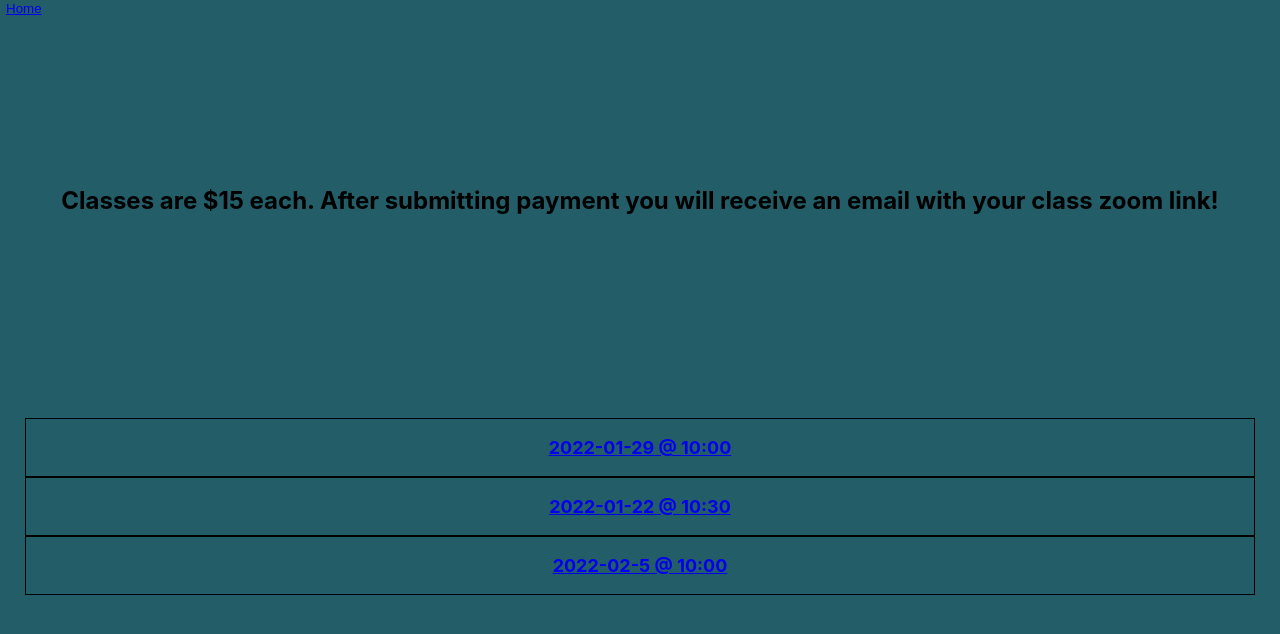
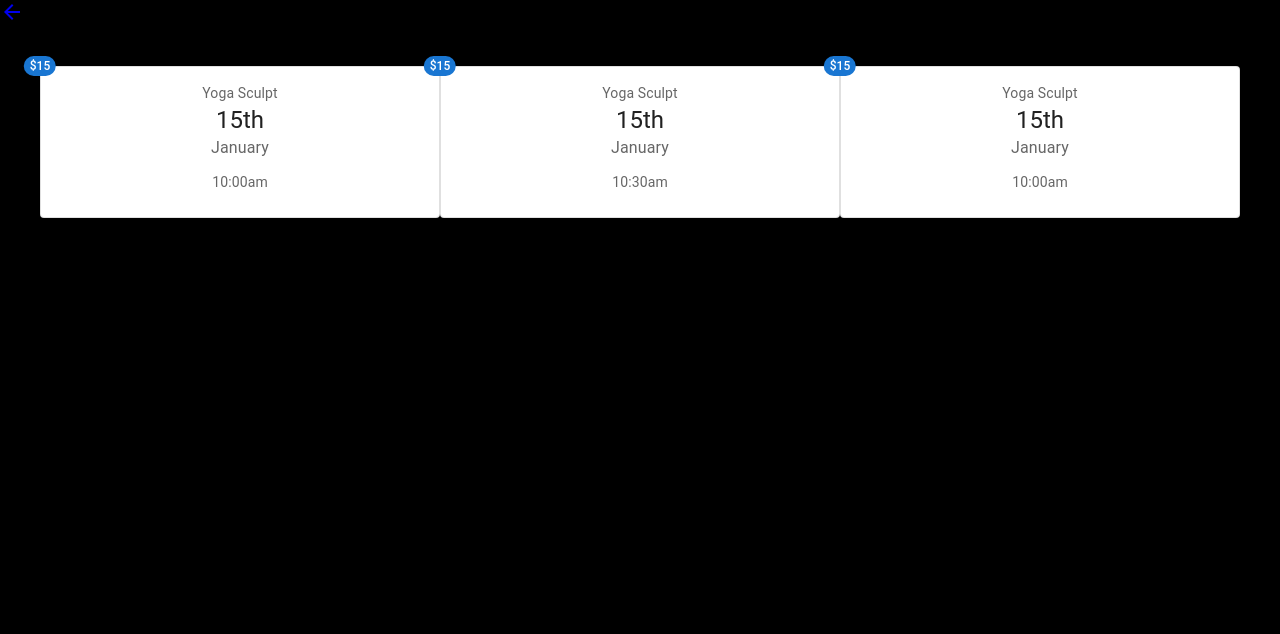
Before and after one commit to jeremiah-quill/Flow-With-Megmo, a React (Create React App) app in the folder client/: page /classes in a window 1280 px wide. Shown: the top 634 px of the page. Built offline with nearby package versions, Linux system fonts and the light colour scheme; a web font is replaced by a local one.

Commit message:
styled classes page with MUI cards

```diff
--- a/client/package.json
+++ b/client/package.json
@@ -6,6 +6,7 @@
   "dependencies": {
     "@emotion/react": "^11.7.1",
     "@emotion/styled": "^11.6.0",
+    "@mui/icons-material": "^5.3.1",
     "@mui/material": "^5.3.1",
     "@testing-library/jest-dom": "^5.16.1",
     "@testing-library/react": "^12.1.2",
--- a/client/src/App.css
+++ b/client/src/App.css
@@ -107,15 +107,16 @@ body,
 
 .classes {
 	/* background-image: linear-gradient(rgba(35, 93, 104, 0.5), rgba(35, 93, 104, 0.5)); */
-	background-color: rgb(35, 93, 104);
+	/* background-color: rgb(35, 93, 104); */
+	background-color: black;
 }
 .music {
 	/* background-image: linear-gradient(rgba(86, 170, 18, 0.5), rgba(86, 170, 18, 0.5)); */
-	background-color: rgb(86, 170, 18);
+	/* background-color: rgb(86, 170, 18); */
 }
 .bookings {
 	/* background-image: linear-gradient(rgba(130, 24, 179, 0.5), rgba(130, 24, 179, 0.5)); */
-	background-color: rgb(130, 24, 179);
+	/* background-color: rgb(130, 24, 179); */
 }
 
 .back-button {
@@ -135,7 +136,31 @@ body,
 	font-size: 0.75em;
 	height: 50vh;
 	padding: 1em 0;
+	display: flex;
+	flex-wrap: wrap;
+	margin: 0 auto;
+	justify-content: center;
 }
+.classes > div {
+	width: 100%;
+	margin: 0 2em;
+}
+.class-list > span {
+	width: 80%;
+	max-width: 400px;
+}
+
+.class-list > span > li {
+	width: 100%;
+}
+
+.class-list li a > div {
+	margin-bottom: 1em;
+}
+
+/* .class-list li a div {
+	min-width: 0;
+} */
 
 .class-item {
 	padding: 1em;
@@ -144,9 +169,15 @@ body,
 
 .classes header {
 	padding: 0.5em 1.5em;
-	height: 50vh;
+	height: 30vh;
 	display: flex;
 	align-items: center;
+}
+
+.classes > div {
+	height: 100%;
+	padding: 2em 0;
+	overflow-y: scroll;
 }
 
 .class {
@@ -187,11 +218,11 @@ body,
 /* slide in from left */
 .left > .slide-enter {
     transform: translateX(-100%);
+	z-index: 100;
 }
 
 .left > .slide-enter.slide-enter-active {
     z-index: 100;
-
     transform: translateX(0);
     transition: transform 500ms ease-out;
 }
@@ -202,7 +233,6 @@ body,
 
 .left > .slide-exit.slide-exit-active {
     z-index: -100;
-
     transform:translateX(100%);
     transition: transform 500ms ease-out;
 }
@@ -240,3 +270,7 @@ body,
 .braintree-upper-container {
     height: 300px;
 }
+
+a {
+	text-decoration: none;
+}
--- /dev/null
+++ b/client/src/components/BasicCard.js
@@ -0,0 +1,31 @@
+import Card from '@mui/material/Card';
+import CardActions from '@mui/material/CardActions';
+import CardContent from '@mui/material/CardContent';
+import Button from '@mui/material/Button';
+import Typography from '@mui/material/Typography';
+
+export default function BasicCard({date, time}) {
+    return (
+      <Card variant="outlined">
+        <CardContent>
+          <Typography sx={{ fontSize: 14 }} color="text.secondary">
+            Yoga Sculpt
+          </Typography>
+          <Typography variant="h5" component="div" sx={{mb: 0}}>
+            {/* turn full date into "15th" style date */}
+            15th
+          </Typography>
+          <Typography sx={{ mb: 1.5 }} color="text.secondary">
+            {/* turn full date into month only */}
+            January
+          </Typography>
+          <Typography sx={{ fontSize: 14 }} color="text.secondary">
+            {time}am
+          </Typography>
+          {/* <Typography variant="body2">
+            $15
+          </Typography> */}
+        </CardContent>
+      </Card>
+    );
+  }
--- a/client/src/components/BraintreeDropIn.js
+++ b/client/src/components/BraintreeDropIn.js
@@ -123,13 +123,15 @@ export default function BraintreeDropIn(props) {
 			className="braintree-container"
 			// style={{ display: `${show ? "block" : "none"}` }}
 		>
-			<form className="registrant-form" onSubmit={handleSubmit}>
+			<form className="registrant-form" onSubmit={handleSubmit} autoComplete="off">
+				<input autoComplete="false" type="hidden"/>
 				<TextField
 				size="small"
 					id="outlined-basic"
 					label="First Name"
 					variant="outlined"
 					onChange={(e) => setFirstName(e.target.value)}
+					margin='dense'
 				/>
 				<TextField
 				size="small"
@@ -137,6 +139,8 @@ export default function BraintreeDropIn(props) {
 					label="Last Name"
 					variant="outlined"
 					onChange={(e) => setLastName(e.target.value)}
+					margin='dense'
+
 				/>
 				<TextField
 				size="small"
@@ -144,6 +148,8 @@ export default function BraintreeDropIn(props) {
 					label="Email"
 					variant="outlined"
 					onChange={(e) => setEmail(e.target.value)}
+					margin='dense'
+
 				/>
 
 				{/*
--- a/client/src/components/Button.js
+++ b/client/src/components/Button.js
@@ -1,11 +1,11 @@
 import React from "react";
 import { Link } from "react-router-dom";
+import ArrowBackIcon from '@mui/icons-material/ArrowBack';
 
 function Button({ title, path }) {
 	return (
-		<button className="back-button">
-			<Link to={path}>{title}</Link>
-		</button>
+		// <button className="back-button">
+			<Link className="back-button" to={path}><ArrowBackIcon/></Link>
 	);
 }
 
--- a/client/src/components/Classes.js
+++ b/client/src/components/Classes.js
@@ -1,6 +1,8 @@
 import React, { useState } from "react";
 import { Link } from "react-router-dom";
 import Button from "./Button";
+import BasicCard from "./BasicCard";
+import Badge from "@mui/material/Badge";
 
 function Classes() {
 	let data = [
@@ -13,17 +15,27 @@ function Classes() {
 		<div className="classes absolute">
 			<Button title={"Home"} path={"/"} />
 			<div>
-				<header>
+				{/* <header>
 					Classes are $15 each. After submitting payment you will receive an
 					email with your class zoom link!
-				</header>
+				</header> */}
 				<ul className="class-list">
 					{data.map((yogaClass, idx) => (
-						<li key={idx} className="class-item">
+														<Badge
+														key={idx}
+														anchorOrigin={{
+															vertical: 'top',
+															horizontal: 'left',
+														  }} badgeContent={"$15"} color="primary">
+
+						<li>
 							<Link to={`/classes/${yogaClass.class_id}`}>
-								{yogaClass.date} @ {yogaClass.time}
+								{/* {yogaClass.date} @ {yogaClass.time} */}
+									<BasicCard date={yogaClass.date} time={yogaClass.time} />
 							</Link>
 						</li>
+														</Badge>
+
 					))}
 				</ul>
 			</div>
```
Also changed, not shown: client/src/components/BackButton.js (deleted, +0 -10 lines), 1 other file (tests, documents, lock files or other folders).
